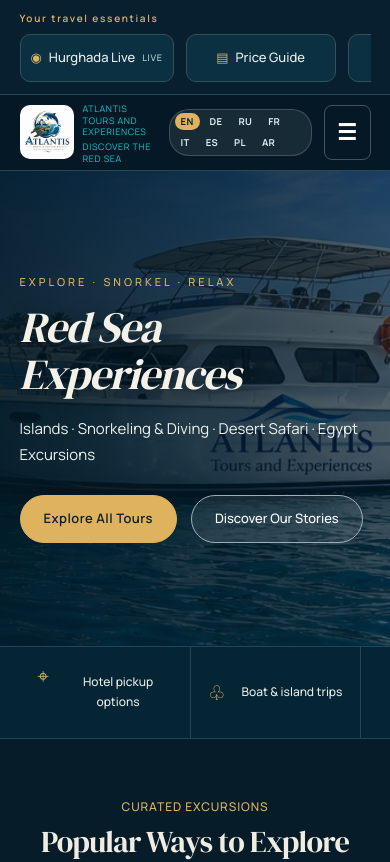
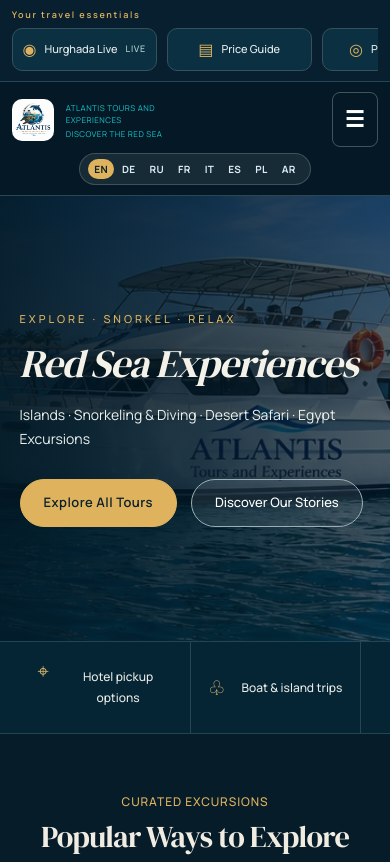
Before and after one commit to travel-egypt/hurghada-vacations, a plain HTML site: page index.html in a window 390 px wide. Shown: the top 862 px of the page. Drawn offline with nearby package versions, Linux system fonts and the light colour scheme.

Commit message:
Enhance header layout and add responsive styles
Added new styles for header layout and responsiveness.

```diff
--- a/index.html
+++ b/index.html
@@ -1,4 +1,3 @@
-<!DOCTYPE html>
 <!DOCTYPE html>
 
 <html lang="en">
@@ -299,7 +298,73 @@ html[dir=rtl] .hero::after{background:linear-gradient(270deg,rgba(2,24,36,.96) 0
 @media(max-width:1060px){.quick-links{display:flex;overflow-x:auto}.quick-links a{flex:0 0 auto;min-width:150px}.navbar{min-height:75px}.nav-links{top:75px;max-height:calc(100vh - 150px);overflow:auto}}
 @media(max-width:700px){.hero{min-height:475px}.hero::before{background-position:60% center}.hero::after{background:linear-gradient(90deg,rgba(2,24,36,.91),rgba(2,24,36,.68))}.hero-content{padding:75px 0}.hero h1{font-size:clamp(2.5rem,11vw,3.5rem)!important}.benefits-inner{display:flex;overflow-x:auto}.benefits-inner span{flex:0 0 170px}.cinematic-categories{grid-template-columns:repeat(2,minmax(0,1fr))}.cinematic-categories .cat-card,.cinematic-categories .cat-card img{height:225px;min-height:225px}.cinematic-categories .cat-body h3{font-size:13px!important}}
 @media(max-width:420px){.cinematic-categories{gap:9px}.cinematic-categories .cat-body{padding:35px 10px 10px}.brand-name{font-size:13px}}
-</style></head>
+</style>
+<style id="atlantis-layout-polish-v3">
+/* Header layout: give branding, languages and navigation their own breathing room. */
+header .container{width:min(94%,1420px);max-width:1420px}
+header .quick-inner{display:flex;flex-direction:row;align-items:center;gap:20px;padding:9px 0}
+header .quick-label{flex:0 0 125px;max-width:125px;line-height:1.5}
+header .quick-links{display:grid;grid-template-columns:repeat(4,minmax(0,1fr));gap:10px;min-width:0;flex:1}
+header .quick-links a{min-height:46px;padding:10px 8px;gap:8px;font-size:12px;font-weight:500;line-height:1.35}
+header .quick-links a span:first-child{font-size:16px}
+header .navbar{display:grid;grid-template-columns:minmax(250px,1fr) auto;gap:0 20px;align-items:center;min-height:0;padding-top:11px;padding-bottom:8px}
+header .brand{grid-column:1;grid-row:1;gap:12px;min-width:0;justify-self:start}
+header .brand img{width:62px;height:62px;object-fit:contain}
+header .brand-name{font-size:15px;line-height:1.3;max-width:245px}
+header .brand-name span{font-size:10px;line-height:1.45;letter-spacing:.06em}
+header .lang-switcher{grid-column:2;grid-row:1;max-width:none;flex-wrap:nowrap;padding:5px 8px;gap:2px;justify-self:end}
+header .lang-btn{font-size:11px;padding:6px 9px;font-weight:600}
+header .nav-links{grid-column:1/-1;grid-row:2;display:flex;position:static;justify-content:center;align-items:center;flex-wrap:wrap;gap:4px 20px;width:100%;padding:10px 0 1px;margin-top:8px;border-top:1px solid rgba(255,255,255,.12);background:transparent}
+header .nav-links a{font-size:12px;line-height:1.5;letter-spacing:.005em;white-space:nowrap}
+header .nav-links .nav-book{padding:9px 18px;border-radius:999px}
+header .menu-toggle{display:none}
+/* Wider, less zoomed hero: image fits its own height, preserving boat proportions. */
+.hero{min-height:470px}
+.hero::before{background-size:auto 100%;background-position:right center;background-repeat:no-repeat;background-color:#06354a}
+.hero::after{background:linear-gradient(90deg,rgba(2,24,36,.97) 0%,rgba(3,28,42,.92) 30%,rgba(3,28,42,.62) 50%,rgba(3,28,42,.04) 82%)}
+.hero-content{padding:70px 0;max-width:530px}
+.hero h1{font-size:clamp(2.8rem,4.5vw,4.15rem)!important;line-height:1.13!important;font-weight:400!important}
+.hero p{font-size:14px}
+html[dir=rtl] .hero::before{background-position:left center}
+html[dir=rtl] .hero::after{background:linear-gradient(270deg,rgba(2,24,36,.97) 0%,rgba(3,28,42,.92) 30%,rgba(3,28,42,.62) 50%,rgba(3,28,42,.04) 82%)}
+/* Mobile: compact logo and tools, accessible menu, no header overflow. */
+@media(max-width:1080px){
+ header .navbar{grid-template-columns:minmax(0,1fr) auto auto;gap:10px;padding:10px 0}
+ header .brand{grid-column:1;grid-row:1}
+ header .brand img{width:48px;height:48px}
+ header .lang-switcher{grid-column:2;grid-row:1;max-width:225px;flex-wrap:wrap;justify-content:flex-end}
+ header .lang-btn{font-size:10px;padding:4px 6px}
+ header .menu-toggle{display:block;grid-column:3;grid-row:1;justify-self:end}
+ header .nav-links{display:none;position:absolute;top:100%;left:0;right:0;width:100%;margin:0;padding:18px 5%;background:#041925;max-height:calc(100vh - 130px);overflow-y:auto;flex-direction:column;align-items:stretch;gap:0;border-top:1px solid #34505b;text-align:start;box-shadow:0 15px 25px #0005}
+ header .nav-links.active{display:flex}
+ header .nav-links li{width:100%}
+ header .nav-links a{display:block;padding:11px 8px;font-size:14px}
+ header .nav-links .nav-book{display:block;text-align:center;margin-top:8px}
+ header .quick-inner{gap:10px}
+ header .quick-label{flex:0 0 100px}
+ header .quick-links{display:flex;overflow-x:auto;scrollbar-width:thin;min-width:0}
+ header .quick-links a{flex:0 0 165px;min-width:165px}
+}
+@media(max-width:650px){
+ header .quick-inner{display:block;padding:8px 0}
+ header .quick-label{display:block;max-width:none;margin-bottom:6px;font-size:9px}
+ header .quick-links a{flex-basis:145px;min-width:145px;font-size:11px;min-height:40px}
+ header .navbar{grid-template-columns:minmax(0,1fr) auto;gap:6px}
+ header .brand-name{font-size:12px;max-width:145px}
+ header .brand-name span{font-size:8px}
+ header .brand img{width:42px;height:42px}
+ header .lang-switcher{grid-column:1/-1;grid-row:2;justify-self:center;max-width:100%;justify-content:center}
+ header .menu-toggle{grid-column:2;grid-row:1}
+ .hero{min-height:445px}
+ .hero::before{background-size:auto 100%;background-position:65% center}
+ .hero::after{background:linear-gradient(90deg,rgba(2,24,36,.94),rgba(2,24,36,.67))}
+ .hero-content{padding:70px 0}
+ .hero h1{font-size:clamp(2.45rem,9vw,3.35rem)!important}
+ html[dir=rtl] .hero::before{background-position:35% center}
+ html[dir=rtl] .hero::after{background:linear-gradient(270deg,rgba(2,24,36,.94),rgba(2,24,36,.67))}
+}
+</style>
+</head>
 <body>
 <header><section aria-label="Quick travel tools" class="quick-access"><div class="container quick-inner"><span class="quick-label" data-i18n="quickLabel">YOUR TRAVEL ESSENTIALS</span><div class="quick-links"><a href="features/hurghada-live.html"><span aria-hidden="true">◉</span> Hurghada Live <small data-i18n="liveTag">LIVE</small></a><a href="hurghada-price-guide.html"><span aria-hidden="true">▤</span> <span data-i18n="quickPrices">Price Guide</span></a><a href="features/pocket-guide.html"><span aria-hidden="true">◎</span> Pocket Guide</a><a href="features/pocket-guide.html">Offline Guide</a></div></div></section>
 <nav class="navbar container">
```
